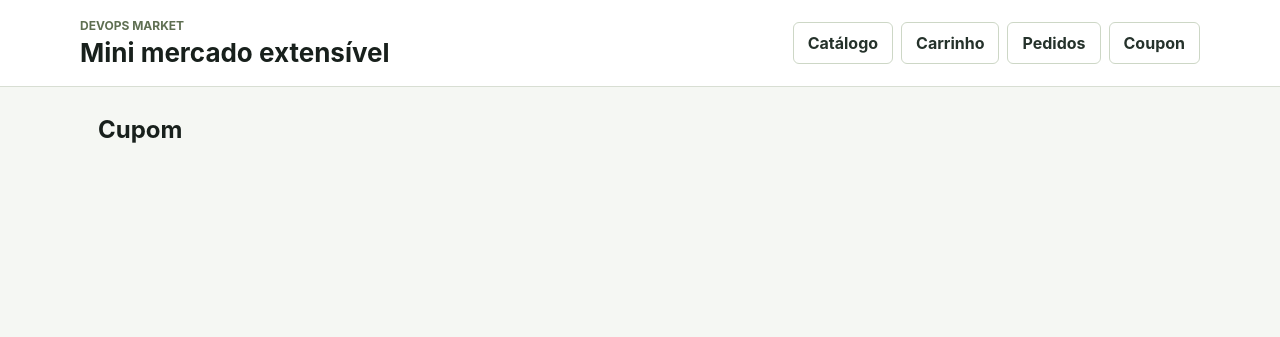
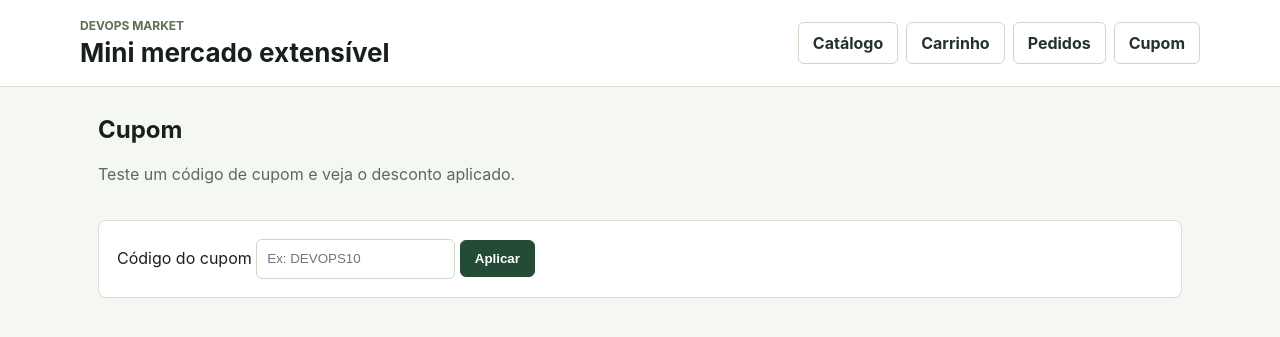
Before and after one commit to marcosfsilva-del/minimercado, a Flask app: page /coupon in a window 1280 px wide. Shown: the top 337 px of the page. Run offline with Flask 3, Linux system fonts and the light colour scheme.

Commit message:
feat: renomeia menu para Cupom e exibe formulario de teste do DEVOPS10 #49

```diff
--- a/app/features/coupon/manifest.py
+++ b/app/features/coupon/manifest.py
@@ -10,8 +10,8 @@ def cart_summary_field(**context) -> str:
 
 manifest = FeatureManifest(
     id="coupon",
-    name="Coupon",
+    name="Cupom",
     blueprint=bp,
-    menu=MenuItem(label="Coupon", endpoint="coupon.page", order=50),
+    menu=MenuItem(label="Cupom", endpoint="coupon.page", order=50),
     slots=[SlotContribution(slot="CART_SUMMARY", renderer=cart_summary_field)],
 )
--- a/app/features/coupon/templates/coupon.html
+++ b/app/features/coupon/templates/coupon.html
@@ -4,17 +4,25 @@
 <section class="page-title">
   <div>
     <h2>Cupom</h2>
+    <p>Teste um código de cupom e veja o desconto aplicado.</p>
   </div>
 </section>
 
-{% if result %}
 <article class="panel">
-  <p>{{ result.message }}</p>
-  {% if result.valid %}
-  <p>Desconto: R$ {{ "%.2f"|format(result.discount)|replace(".", ",") }}</p>
+  <form method="post" action="{{ url_for('coupon.apply') }}">
+    <label for="coupon-code">Código do cupom</label>
+    <input id="coupon-code" name="code" type="text" placeholder="Ex: DEVOPS10" value="{{ result.code if result else '' }}">
+    <input type="hidden" name="total" value="100">
+    <button type="submit">Aplicar</button>
+  </form>
+
+  {% if result %}
+    <p>{{ result.message }}</p>
+    {% if result.valid %}
+      <p>Desconto: R$ {{ "%.2f"|format(result.discount)|replace(".", ",") }}</p>
+      <p>Total final: R$ {{ "%.2f"|format(result.total)|replace(".", ",") }}</p>
+    {% endif %}
+    <p><a href="/cart">Voltar ao carrinho</a></p>
   {% endif %}
-  <p>Total final: R$ {{ "%.2f"|format(result.total)|replace(".", ",") }}</p>
-  <p><a href="/cart">Voltar ao carrinho</a></p>
 </article>
-{% endif %}
 {% endblock %}
```
